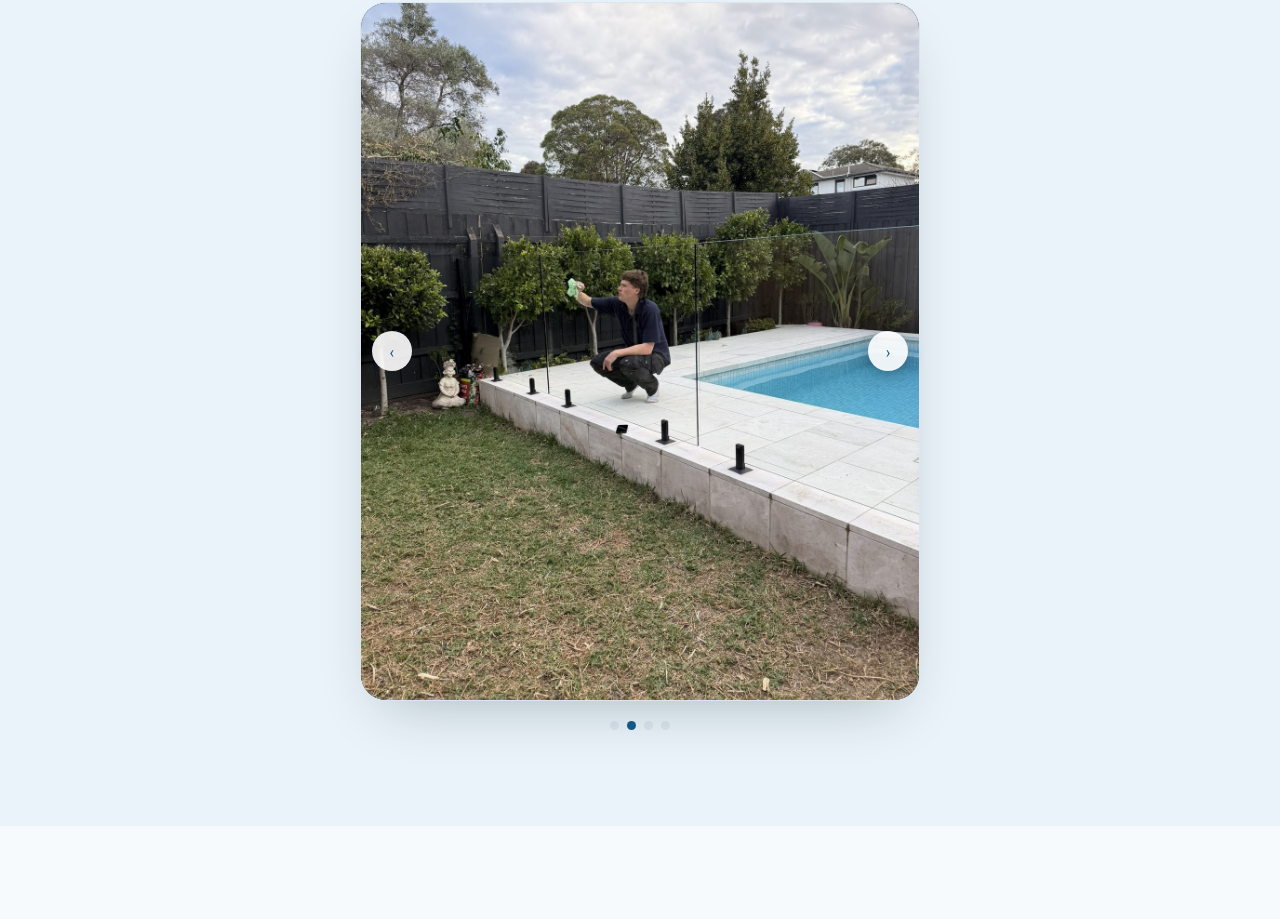
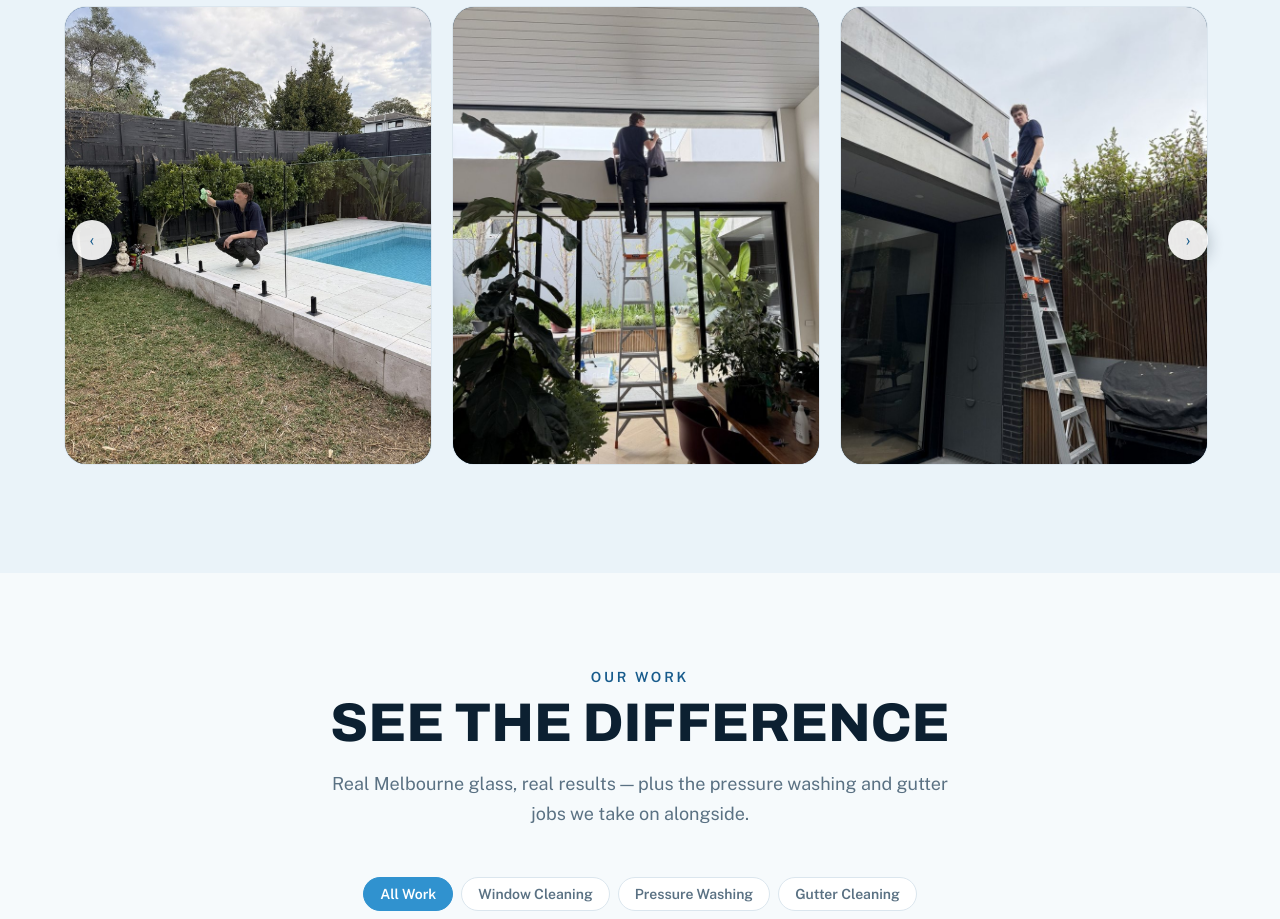
Before and after one commit to rorymanifest/s2, a website: page index.html in a window 1280 px wide. Shown: the part 2522-3441 px from the top of the page. Drawn offline with nearby package versions, Linux system fonts and the light colour scheme.

Commit message:
Rebuild About Us section as a wide 3-across scrollable photo gallery
Replaces the single-image sliding carousel with a horizontally
scrolling gallery (3 photos visible at once, cropped like the Our
Work section) using all 6 real job photos in order, with arrows
pinned to the left/right edges to scroll by one card at a time.
Also ignores .DS_Store going forward.

Co-Authored-By: Claude Sonnet 5 <noreply@anthropic.com>

```diff
--- a/index.html
+++ b/index.html
@@ -207,6 +207,10 @@
     .nav-links .nav-link:hover { background:rgba(255,255,255,0.08); }
   }
 
+  /* About Us photo gallery: hide the native scrollbar, arrows/dots drive it instead */
+  #about-track { scrollbar-width:none; -ms-overflow-style:none; }
+  #about-track::-webkit-scrollbar { display:none; }
+
   /* Gallery filter tabs */
   .gal-tab { padding:8px 16px;border-radius:999px;font-size:14px;font-weight:600;cursor:pointer;
              border:1px solid #dbe6ee;background:#fff;color:#5a7183;transition:all .15s ease; }
@@ -353,33 +357,29 @@
           <p style="color:#5a7183;font-size:15px;line-height:1.7;margin:0;text-wrap:pretty">Rory runs the bookings, the pure-water gear and every ground-level clean — frames, tracks, sills, shopfronts and the occasional driveway pressure wash.</p>
         </div>
       </div>
-      <div style="margin-top:48px">
-        <div style="max-width:560px;margin:0 auto;position:relative">
-          <div style="position:relative;overflow:hidden;border-radius:26px;border:1px solid #dbe6ee;box-shadow:0 24px 60px -24px rgba(12,32,49,0.3)">
-            <div id="about-track" style="display:flex;transition:transform .4s ease">
-              <div class="about-slide" style="flex:0 0 100%;aspect-ratio:4/5;position:relative">
-                <img class="img-slot" src="images/about-pool-glass.jpg" alt="Will squeegeeing a glass pool-fence door at a Melbourne home">
-              </div>
-              <div class="about-slide" style="flex:0 0 100%;aspect-ratio:4/5;position:relative">
-                <img class="img-slot" src="images/about-glass-fence.jpg" alt="Will wiping down a glass pool fence panel">
-              </div>
-              <div class="about-slide" style="flex:0 0 100%;aspect-ratio:4/5;position:relative">
-                <img class="img-slot" src="images/about-highwindow.jpg" alt="Cleaning a high interior window from a ladder">
-              </div>
-              <div class="about-slide" style="flex:0 0 100%;aspect-ratio:4/5;position:relative">
-                <img class="img-slot" src="images/about-ladder.jpg" alt="Cleaning a high exterior window from a ladder">
-              </div>
-            </div>
+      <div style="margin-top:48px;position:relative">
+        <div id="about-track" style="display:flex;gap:20px;overflow-x:auto;scroll-snap-type:x mandatory;scroll-behavior:smooth;padding:4px 4px 12px">
+          <div class="about-slide" style="flex:0 0 calc((100% - 40px)/3);min-width:220px;scroll-snap-align:start;position:relative;border-radius:22px;overflow:hidden;border:1px solid #dbe6ee;aspect-ratio:4/5">
+            <img class="img-slot" src="images/about-1.jpg" alt="Will wiping down a glass pool fence panel">
           </div>
-          <button id="about-prev" type="button" aria-label="Previous photo" style="position:absolute;top:50%;left:12px;transform:translateY(-50%);width:40px;height:40px;border-radius:999px;border:none;background:rgba(255,255,255,0.9);color:#175b8c;font-size:18px;cursor:pointer;display:flex;align-items:center;justify-content:center;box-shadow:0 4px 16px rgba(12,32,49,0.3)">‹</button>
-          <button id="about-next" type="button" aria-label="Next photo" style="position:absolute;top:50%;right:12px;transform:translateY(-50%);width:40px;height:40px;border-radius:999px;border:none;background:rgba(255,255,255,0.9);color:#175b8c;font-size:18px;cursor:pointer;display:flex;align-items:center;justify-content:center;box-shadow:0 4px 16px rgba(12,32,49,0.3)">›</button>
+          <div class="about-slide" style="flex:0 0 calc((100% - 40px)/3);min-width:220px;scroll-snap-align:start;position:relative;border-radius:22px;overflow:hidden;border:1px solid #dbe6ee;aspect-ratio:4/5">
+            <img class="img-slot" src="images/about-2.jpg" alt="Cleaning a high interior window from a ladder">
+          </div>
+          <div class="about-slide" style="flex:0 0 calc((100% - 40px)/3);min-width:220px;scroll-snap-align:start;position:relative;border-radius:22px;overflow:hidden;border:1px solid #dbe6ee;aspect-ratio:4/5">
+            <img class="img-slot" src="images/about-3.jpg" alt="Cleaning a high exterior window from a ladder">
+          </div>
+          <div class="about-slide" style="flex:0 0 calc((100% - 40px)/3);min-width:220px;scroll-snap-align:start;position:relative;border-radius:22px;overflow:hidden;border:1px solid #dbe6ee;aspect-ratio:4/5">
+            <img class="img-slot" src="images/about-4.jpg" alt="Will squeegeeing a glass pool-fence door at a Melbourne home">
+          </div>
+          <div class="about-slide" style="flex:0 0 calc((100% - 40px)/3);min-width:220px;scroll-snap-align:start;position:relative;border-radius:22px;overflow:hidden;border:1px solid #dbe6ee;aspect-ratio:4/5">
+            <img class="img-slot" src="images/about-5.jpg" alt="Cleaning an upper-storey window from a ladder on the garage roof">
+          </div>
+          <div class="about-slide" style="flex:0 0 calc((100% - 40px)/3);min-width:220px;scroll-snap-align:start;position:relative;border-radius:22px;overflow:hidden;border:1px solid #dbe6ee;aspect-ratio:4/5">
+            <img class="img-slot" src="images/about-6.jpg" alt="Squeegeeing a high indoor window from a step ladder">
+          </div>
         </div>
-        <div id="about-dots" style="display:flex;justify-content:center;gap:8px;margin-top:20px">
-          <button class="about-dot" type="button" data-index="0" aria-label="Show photo 1" style="width:9px;height:9px;padding:0;border:none;border-radius:999px;background:#175b8c;cursor:pointer"></button>
-          <button class="about-dot" type="button" data-index="1" aria-label="Show photo 2" style="width:9px;height:9px;padding:0;border:none;border-radius:999px;background:#dbe6ee;cursor:pointer"></button>
-          <button class="about-dot" type="button" data-index="2" aria-label="Show photo 3" style="width:9px;height:9px;padding:0;border:none;border-radius:999px;background:#dbe6ee;cursor:pointer"></button>
-          <button class="about-dot" type="button" data-index="3" aria-label="Show photo 4" style="width:9px;height:9px;padding:0;border:none;border-radius:999px;background:#dbe6ee;cursor:pointer"></button>
-        </div>
+        <button id="about-prev" type="button" aria-label="Previous photos" style="position:absolute;top:50%;left:8px;transform:translateY(-50%);width:40px;height:40px;border-radius:999px;border:none;background:rgba(255,255,255,0.9);color:#175b8c;font-size:18px;cursor:pointer;display:flex;align-items:center;justify-content:center;box-shadow:0 4px 16px rgba(12,32,49,0.3);z-index:2">‹</button>
+        <button id="about-next" type="button" aria-label="Next photos" style="position:absolute;top:50%;right:8px;transform:translateY(-50%);width:40px;height:40px;border-radius:999px;border:none;background:rgba(255,255,255,0.9);color:#175b8c;font-size:18px;cursor:pointer;display:flex;align-items:center;justify-content:center;box-shadow:0 4px 16px rgba(12,32,49,0.3);z-index:2">›</button>
       </div>
     </div>
   </section>
@@ -845,42 +845,24 @@
     });
   })();
 
-  // About Us photo carousel: cycles through on-the-job photos of Will and Rory.
+  // About Us photo gallery: scrolls sideways through on-the-job photos, 3 at a time.
   (function () {
     var track = document.getElementById('about-track');
     if (!track) return;
     var slides = track.querySelectorAll('.about-slide');
-    var dots = document.querySelectorAll('.about-dot');
     var prevBtn = document.getElementById('about-prev');
     var nextBtn = document.getElementById('about-next');
-    var index = 0;
-    var timer;
 
-    function update() {
-      track.style.transform = 'translateX(-' + (index * 100) + '%)';
-      dots.forEach(function (dot, i) {
-        dot.style.background = i === index ? '#175b8c' : '#dbe6ee';
-      });
+    function step() {
+      return slides[1].offsetLeft - slides[0].offsetLeft;
     }
 
-    function goTo(i) {
-      index = (i + slides.length) % slides.length;
-      update();
-    }
-
-    function resetTimer() {
-      clearInterval(timer);
-      timer = setInterval(function () { goTo(index + 1); }, 5000);
-    }
-
-    prevBtn.addEventListener('click', function () { goTo(index - 1); resetTimer(); });
-    nextBtn.addEventListener('click', function () { goTo(index + 1); resetTimer(); });
-    dots.forEach(function (dot, i) {
-      dot.addEventListener('click', function () { goTo(i); resetTimer(); });
+    prevBtn.addEventListener('click', function () {
+      track.scrollBy({ left: -step(), behavior: 'smooth' });
     });
-
-    update();
-    resetTimer();
+    nextBtn.addEventListener('click', function () {
+      track.scrollBy({ left: step(), behavior: 'smooth' });
+    });
   })();
 
   // Reviews carousel: slides between two pages of five review cards.
```
Also changed, not shown: images/about-1.jpg (added), images/about-2.jpg (added), images/about-3.jpg (added), images/about-4.jpg (added), images/about-5.jpg (added), images/about-6.jpg (added), images/about-glass-fence.jpg (deleted), images/about-highwindow.jpg (deleted), images/about-ladder.jpg (deleted), images/about-pool-glass.jpg (deleted), 1 other file.
